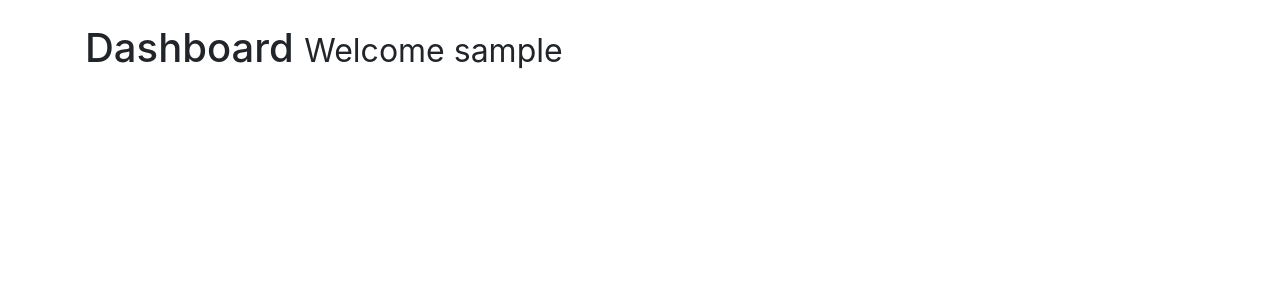
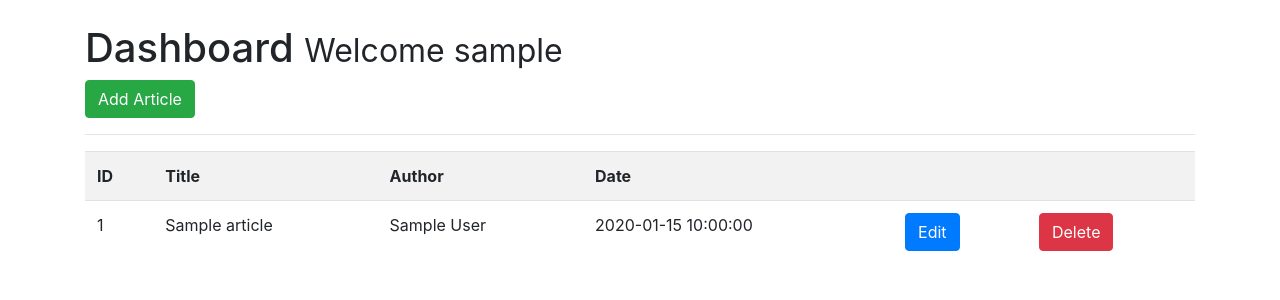
Before and after one commit to smgd/flaskworkshop, a Flask app: page /dashboard in a window 1280 px wide. Shown: the part 56-356 px from the top of the page. Run offline with Flask 2, Linux system fonts and the light colour scheme; the visitor is signed in with stand-in values (Sample User, id 1); tables that the repository leaves empty or names only in its code hold one stand-in row (values such as "Sample post"); some libraries are stand-ins or nearby versions.

Commit message:
articles db

```diff
--- a/templates/dashboard.html
+++ b/templates/dashboard.html
@@ -2,4 +2,26 @@
 
 {% block body %}
     <h1>Dashboard <small>Welcome {{session.username}}</small></h1>
+    <a href="/add_article" class="btn btn-success"> Add Article</a>
+    <hr>
+    <table class="table table-striped">
+        <tr>
+            <th>ID</th>
+            <th>Title</th>
+            <th>Author</th>
+            <th>Date</th>
+            <th></th>
+            <th></th>
+        </tr>
+        {% for article in articles %}
+            <tr>
+                <td>{{ article.id }}</td>
+                <td>{{ article.title }}</td>
+                <td>{{ article.author }}</td>
+                <td>{{ article.create_date }}</td>
+                <td><a href="edit_article/{{article.id}}" class="btn btn-primary pullright">Edit</a></td>
+                <td><a href="#" class="btn btn-danger pullright">Delete</a></td>
+            </tr>
+        {% endfor %}
+    </table>
 {% endblock %}
--- a/templates/layout.html
+++ b/templates/layout.html
@@ -15,5 +15,9 @@
     <script src="https://code.jquery.com/jquery-3.3.1.slim.min.js" integrity="sha384-q8i/X+965DzO0rT7abK41JStQIAqVgRVzpbzo5smXKp4YfRvH+8abtTE1Pi6jizo" crossorigin="anonymous"></script>
     <script src="https://cdnjs.cloudflare.com/ajax/libs/popper.js/1.14.3/umd/popper.min.js" integrity="sha384-ZMP7rVo3mIykV+2+9J3UJ46jBk0WLaUAdn689aCwoqbBJiSnjAK/l8WvCWPIPm49" crossorigin="anonymous"></script>
     <script src="https://stackpath.bootstrapcdn.com/bootstrap/4.1.3/js/bootstrap.min.js" integrity="sha384-ChfqqxuZUCnJSK3+MXmPNIyE6ZbWh2IMqE241rYiqJxyMiZ6OW/JmZQ5stwEULTy" crossorigin="anonymous"></script>
+    <script src="//cdn.ckeditor.com/4.11.1/basic/ckeditor.js"></script>
+    <script type="text/javascript">
+        CKEDITOR.replace('editor')
+    </script>
 </body>
 </html>
--- a/webapp/routes.py
+++ b/webapp/routes.py
@@ -2,6 +2,7 @@ from flask import Flask, render_template, flash, redirect, url_for, session, log
 from wtforms import Form, StringField, TextAreaField, PasswordField, validators
 from passlib.hash import sha256_crypt
 from flask_mysqldb import MySQL
+from functools import wraps
 
 from webapp.models import db
 from webapp import app
@@ -55,7 +56,18 @@ def login():
 
     return render_template('login.html')
 
+def is_logged_in(f):
+    @wraps(f)
+    def wrap(*args, **kwargs):
+        if 'logged_in' in session:
+            return f(*args, **kwargs)
+        else:
+            flash('Unauthorized, please login', 'danger')
+            return redirect(url_for('login'))
+    return wrap
+
 @app.route('/logout')
+@is_logged_in
 def logout():
     session.clear()
     flash('You are logged out', 'success')
@@ -69,9 +81,40 @@ def articles():
 def article(id):
     return render_template('article.html', article=articles_dict[id - 1])
 
+@app.route('/add_article', methods=['GET', 'POST'])
+@is_logged_in
+def add_article():
+    form = ArticleForm(request.form)
+
+    if request.method == 'POST' and form.validate():
+        title = form.title.data
+        body = form.body.data
+        cur = mysql.connection.cursor()
+
+        cur.execute("INSERT INTO articles(title, body, author) VALUES(%s, %s, %s)", (title, body, session['username']))
+        mysql.connection.commit()
+        cur.close()
+
+        flash('Article created', 'success')
+
+        return redirect(url_for('dashboard'))
+
+    return render_template('add_article.html', form=form)
+
 @app.route('/dashboard')
+@is_logged_in
 def dashboard():
-    return render_template('dashboard.html')
+    cur = mysql.connection.cursor()
+    result = cur.execute("SELECT * FROM articles")
+
+    articles = cur.fetchall()
+    cur.close()
+
+    if result > 0:
+        return render_template('dashboard.html', articles=articles)
+    else:
+        msg = 'No articles found'
+        return render_template('dashboard.html', msg=msg)
 
 class RegisterForm(Form):
     name = StringField('Name', [validators.Length(min=1, max=100)])
@@ -82,6 +125,10 @@ class RegisterForm(Form):
         validators.EqualTo('confirm', message='Passwords do not match')
     ])
     confirm = PasswordField('Confirm Password')
+
+class ArticleForm(Form):
+    title = StringField('Title', [validators.Length(min=1, max=200)])
+    body = TextAreaField('Body', [validators.Length(min=30)])
 
 @app.route('/register', methods=['GET', 'POST'])
 def register():
```
Also changed, not shown: templates/add_article.html (added, +15 -0 lines).
